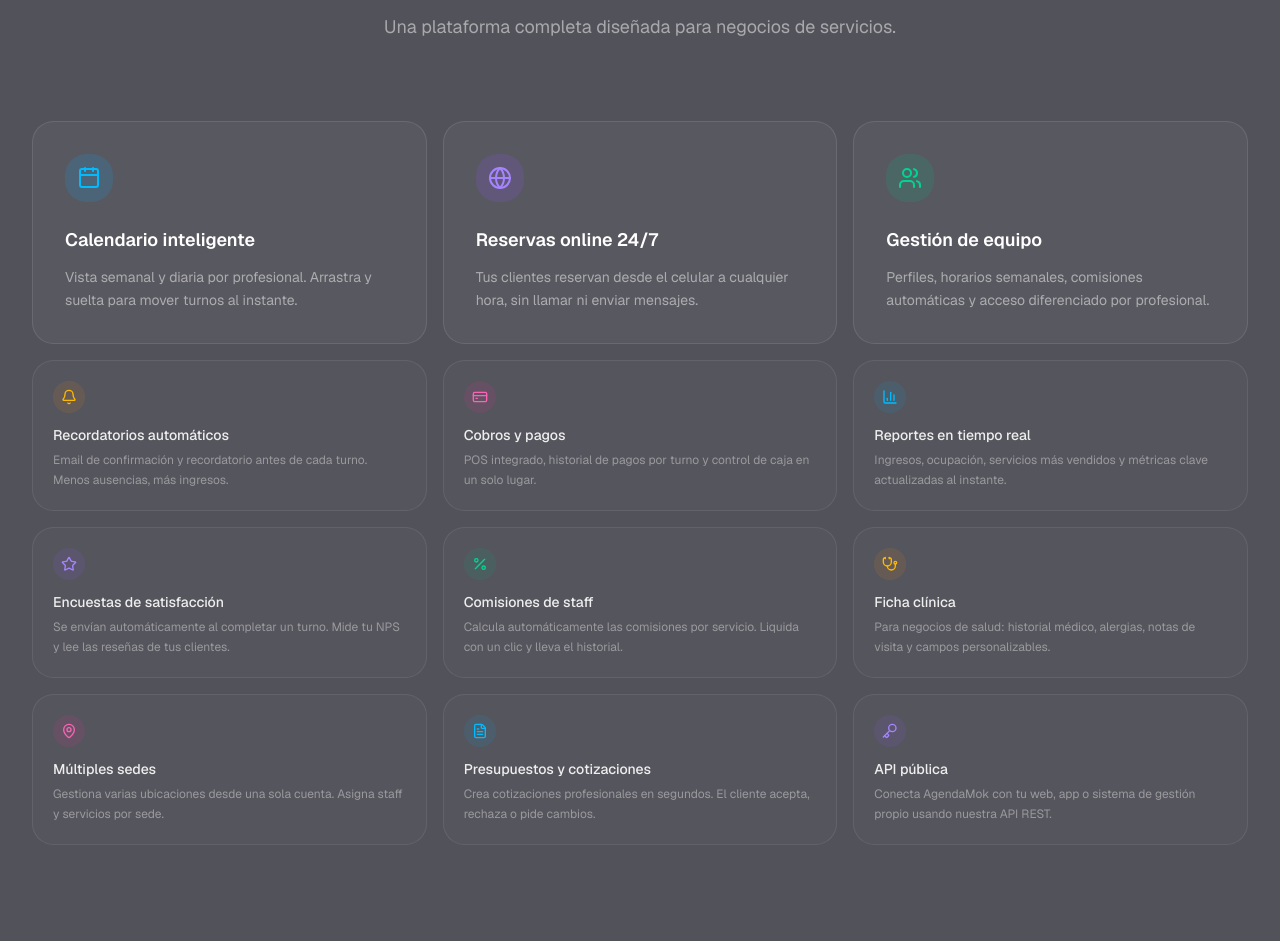
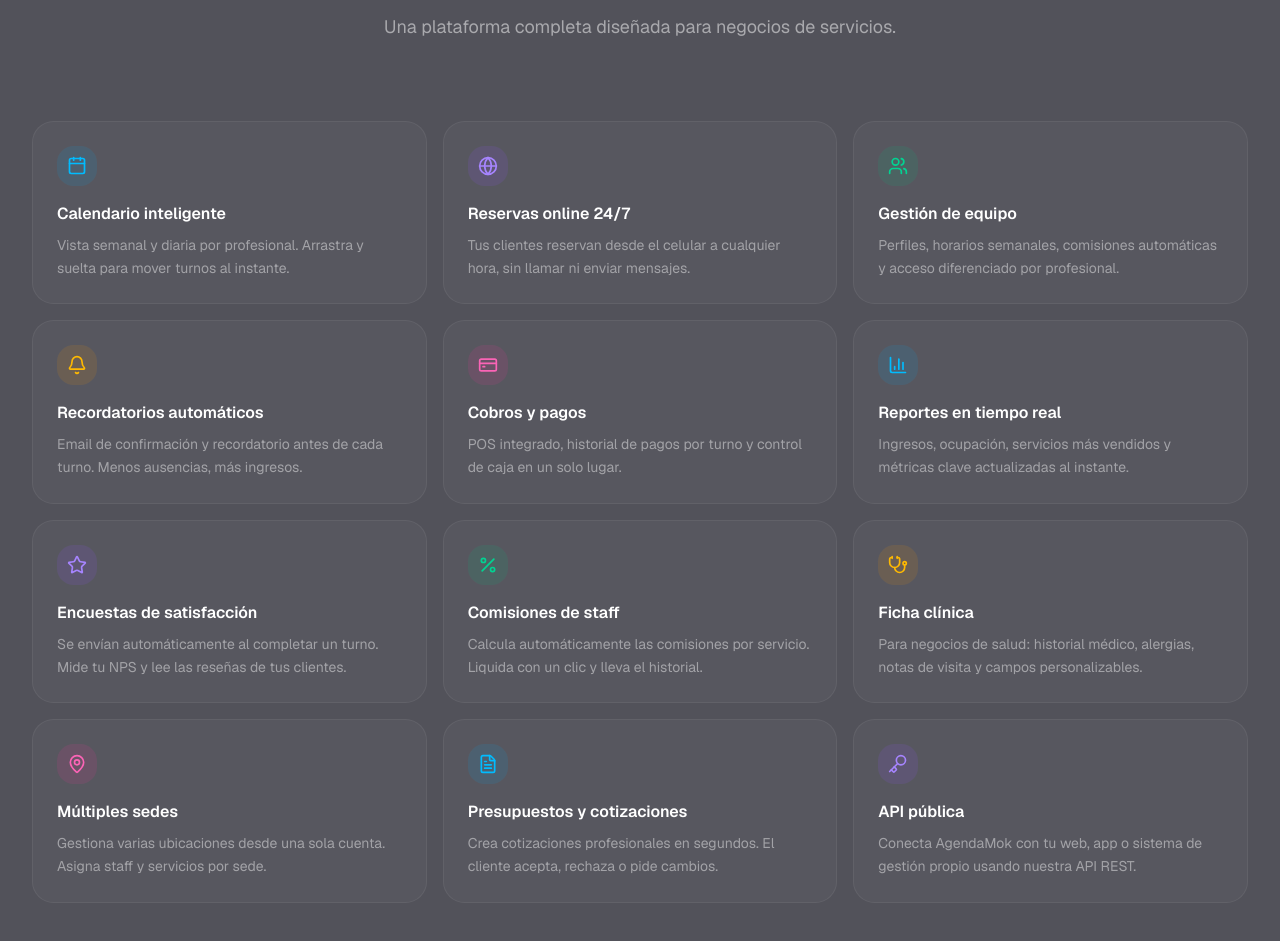
Before and after one commit to josetomas-chi/agendamok, a Next.js app: page / in a window 1280 px wide. Shown: the part 1704-2645 px from the top of the page. Built offline with nearby package versions, Linux system fonts and the light colour scheme.

Commit message:
feat: unify feature cards to equal size + sky border reveal animation

```diff
--- a/src/app/page.tsx
+++ b/src/app/page.tsx
@@ -331,6 +331,13 @@ export default function LandingPage() {
           border-color: rgba(56,189,248,0.6);
           background-color: rgba(255,255,255,0.08) !important;
         }
+        @keyframes featureReveal {
+          0%   { border-color: rgba(56,189,248,0.7); box-shadow: 0 0 30px rgba(56,189,248,0.4); }
+          100% { border-color: rgba(255,255,255,0.06); box-shadow: none; }
+        }
+        .feature-card.revealed {
+          animation: featureReveal 1.2s cubic-bezier(0.16,1,0.3,1) 0.3s both;
+        }
         @keyframes zoomPulse {
           0%, 100% { transform: scale(1); letter-spacing: -0.02em; }
           50% { transform: scale(1.06); letter-spacing: 0.01em; }
@@ -645,40 +652,20 @@ export default function LandingPage() {
               </h2>
               <p className="text-white/50 text-lg max-w-xl mx-auto">Una plataforma completa diseñada para negocios de servicios.</p>
             </div>
-            {/* Hero features — 3 large cards */}
-            <div className="grid grid-cols-1 md:grid-cols-3 gap-4 mb-4">
-              {features.slice(0, 3).map((f, i) => {
-                const accents = ["sky", "violet", "emerald"]
-                const accent = accents[i]
-                const iconBg: Record<string,string> = { sky:"bg-sky-500/15", violet:"bg-violet-500/15", emerald:"bg-emerald-500/15" }
-                const iconCol: Record<string,string> = { sky:"text-sky-400", violet:"text-violet-400", emerald:"text-emerald-400" }
-                const border: Record<string,string> = { sky:"hover:border-sky-400/30", violet:"hover:border-violet-400/30", emerald:"hover:border-emerald-400/30" }
-                return (
-                  <div key={f.title} className={`reveal reveal-delay-${i+1} card-glow group p-8 rounded-2xl border border-white/10 bg-white/[0.04] hover:bg-white/[0.07] ${border[accent]} transition-all cursor-default`}>
-                    <div className={`w-12 h-12 rounded-2xl ${iconBg[accent]} flex items-center justify-center mb-6`}>
-                      <f.icon className={`w-6 h-6 ${iconCol[accent]}`} />
-                    </div>
-                    <h3 className="font-semibold text-lg text-white mb-3">{f.title}</h3>
-                    <p className="text-sm text-white/50 leading-relaxed">{f.desc}</p>
-                  </div>
-                )
-              })}
-            </div>
-
-            {/* Secondary features — smaller grid */}
-            <div className="grid grid-cols-1 md:grid-cols-2 lg:grid-cols-3 gap-4">
-              {features.slice(3).map((f, i) => {
-                const accents = ["amber","pink","sky","violet","emerald","amber","pink","sky","violet"]
+            {/* All features — unified grid, equal-height cards */}
+            <div className="grid grid-cols-1 md:grid-cols-3 gap-4">
+              {features.map((f, i) => {
+                const accents = ["sky","violet","emerald","amber","pink","sky","violet","emerald","amber","pink","sky","violet"]
                 const accent = accents[i % accents.length]
-                const iconBg: Record<string,string> = { sky:"bg-sky-500/10", violet:"bg-violet-500/10", emerald:"bg-emerald-500/10", amber:"bg-amber-500/10", pink:"bg-pink-500/10" }
+                const iconBg: Record<string,string> = { sky:"bg-sky-500/12", violet:"bg-violet-500/12", emerald:"bg-emerald-500/12", amber:"bg-amber-500/12", pink:"bg-pink-500/12" }
                 const iconCol: Record<string,string> = { sky:"text-sky-400", violet:"text-violet-400", emerald:"text-emerald-400", amber:"text-amber-400", pink:"text-pink-400" }
                 return (
-                  <div key={f.title} className={`reveal reveal-delay-${(i % 3) + 1} group p-5 rounded-2xl border border-white/8 bg-white/[0.02] hover:bg-white/[0.05] hover:border-white/15 transition-all cursor-default`}>
-                    <div className={`w-8 h-8 rounded-xl ${iconBg[accent]} flex items-center justify-center mb-3`}>
-                      <f.icon className={`w-4 h-4 ${iconCol[accent]}`} />
+                  <div key={f.title} className={`feature-card reveal reveal-delay-${(i % 3) + 1} card-glow group p-6 rounded-2xl border border-white/[0.06] bg-white/[0.03] hover:bg-white/[0.07] transition-all cursor-default flex flex-col h-full`}>
+                    <div className={`w-10 h-10 rounded-xl ${iconBg[accent]} flex items-center justify-center mb-4 flex-shrink-0`}>
+                      <f.icon className={`w-5 h-5 ${iconCol[accent]}`} />
                     </div>
-                    <h3 className="font-medium text-white/90 mb-1.5 text-sm">{f.title}</h3>
-                    <p className="text-xs text-white/40 leading-relaxed">{f.desc}</p>
+                    <h3 className="font-semibold text-white mb-2">{f.title}</h3>
+                    <p className="text-sm text-white/45 leading-relaxed">{f.desc}</p>
                   </div>
                 )
               })}
```
